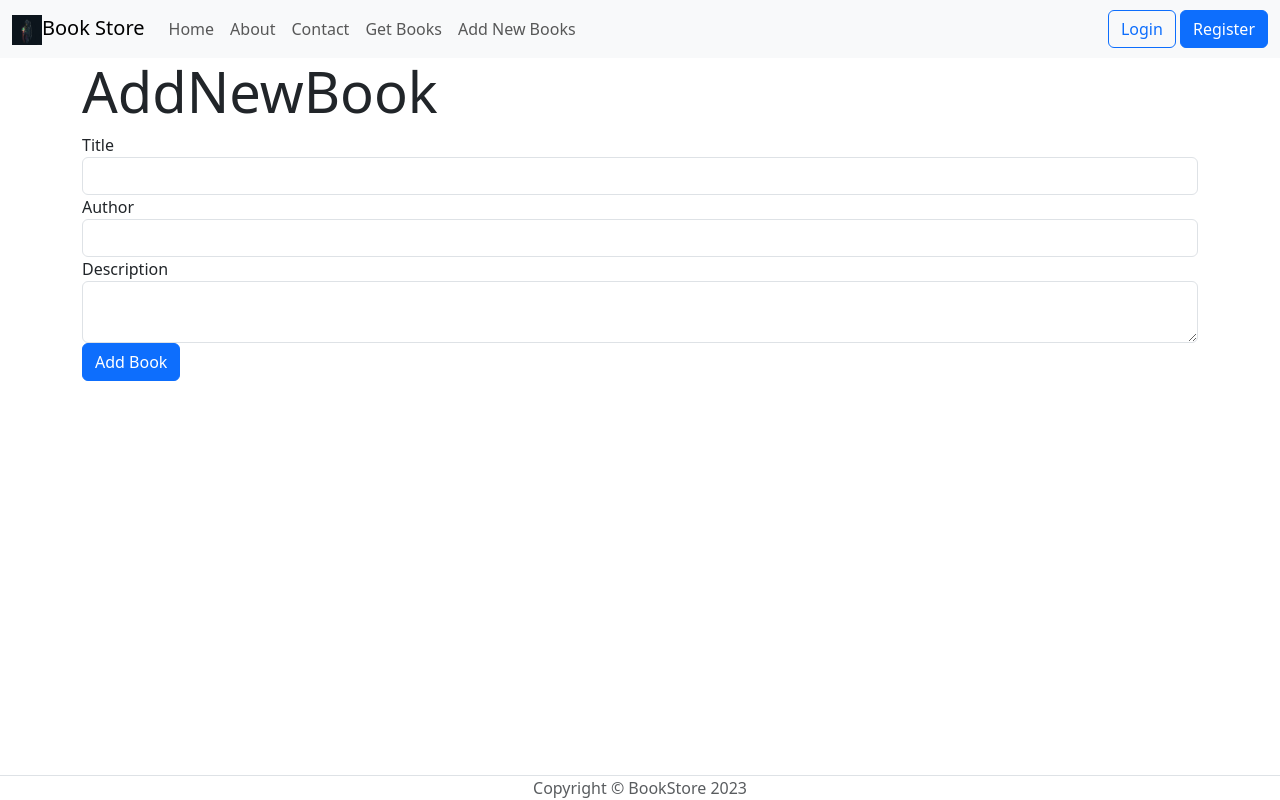
After one commit to Suraj-khatri/AspNetCoreMVC, an ASP.NET Core app: template BookStore/BookStore/Views/BookStore/AddNewBook.cshtml in a window 1280 px wide. The commit adds this page. Run offline with ASP.NET Core 8, Linux system fonts and the light colour scheme; the template is opened without the code that fills it, so the values that code supplies are empty; the project's own start-up code is not run, and a stand-in starts its controllers and pages; some libraries are stand-ins or nearby versions.

Commit message:
new changes

```diff
--- a/BookStore/BookStore/Pages/_ViewImports.cshtml
+++ /dev/null
@@ -1,3 +0,0 @@
-@using Root_Namespace
-@namespace Root_Namespace.Pages
-@addTagHelper *, Microsoft.AspNetCore.Mvc.TagHelpers
--- a/BookStore/BookStore/Pages/_ViewStart.cshtml
+++ /dev/null
@@ -1,3 +0,0 @@
-@{
-    Layout = "_Layout";
-}
--- /dev/null
+++ b/BookStore/BookStore/Views/BookStore/AddNewBook.cshtml
@@ -0,0 +1,27 @@
+@model BookModel
+
+@{
+    ViewData["Title"] = "AddNewBook";
+    Layout = "_Layout";
+}
+
+<div class="container">
+    <h2 class="display-4">AddNewBook</h2>
+    <form method="post">
+        <div class="form-group">
+            <label asp-for="Title"></label>
+            <input asp-for="Title" class="form-control" />
+        </div>
+        <div class="form-group">
+            <label asp-for="Author"></label>
+            <input asp-for="Author" class="form-control" />
+        </div>
+        <div class="form-group">
+            <label asp-for="Description"></label>
+            <textarea asp-for="Description" class="form-control"></textarea>
+        </div>
+        <div class="form-group">
+            <input type="submit" value="Add Book" class="btn btn-primary" />
+        </div>
+    </form>
+</div>
--- a/BookStore/BookStore/Views/BookStore/GetAllBooks.cshtml
+++ b/BookStore/BookStore/Views/BookStore/GetAllBooks.cshtml
@@ -3,7 +3,7 @@
 
 
 <div class="container">
-    <h2 class="diplay-4">All Books</h2>
+    <h2 class="display-4">All Books</h2>
     <div class="row">
         @foreach(var book in Model)
         {
--- a/BookStore/BookStore/Views/Shared/_Layout.cshtml
+++ b/BookStore/BookStore/Views/Shared/_Layout.cshtml
@@ -36,6 +36,9 @@
                         <li class="nav-item">
                             <a asp-controller="bookstore" asp-action="getallbooks" class="nav-link">Get Books</a>
                         </li>
+                        <li class="nav-item">
+                            <a asp-controller="bookstore" asp-action="addnewbook" class="nav-link">Add New Books</a>
+                        </li>
 
                     </ul>
 
```
Also changed, not shown: BookStore/BookStore/Controllers/BookStoreController.cs (+11 -0 lines), BookStore/BookStore/Pages/Error.cshtml (deleted, +0 -14 lines), BookStore/BookStore/Pages/_Layout.cshtml (deleted, +0 -66 lines), BookStore/BookStore/BookStore.csproj.
